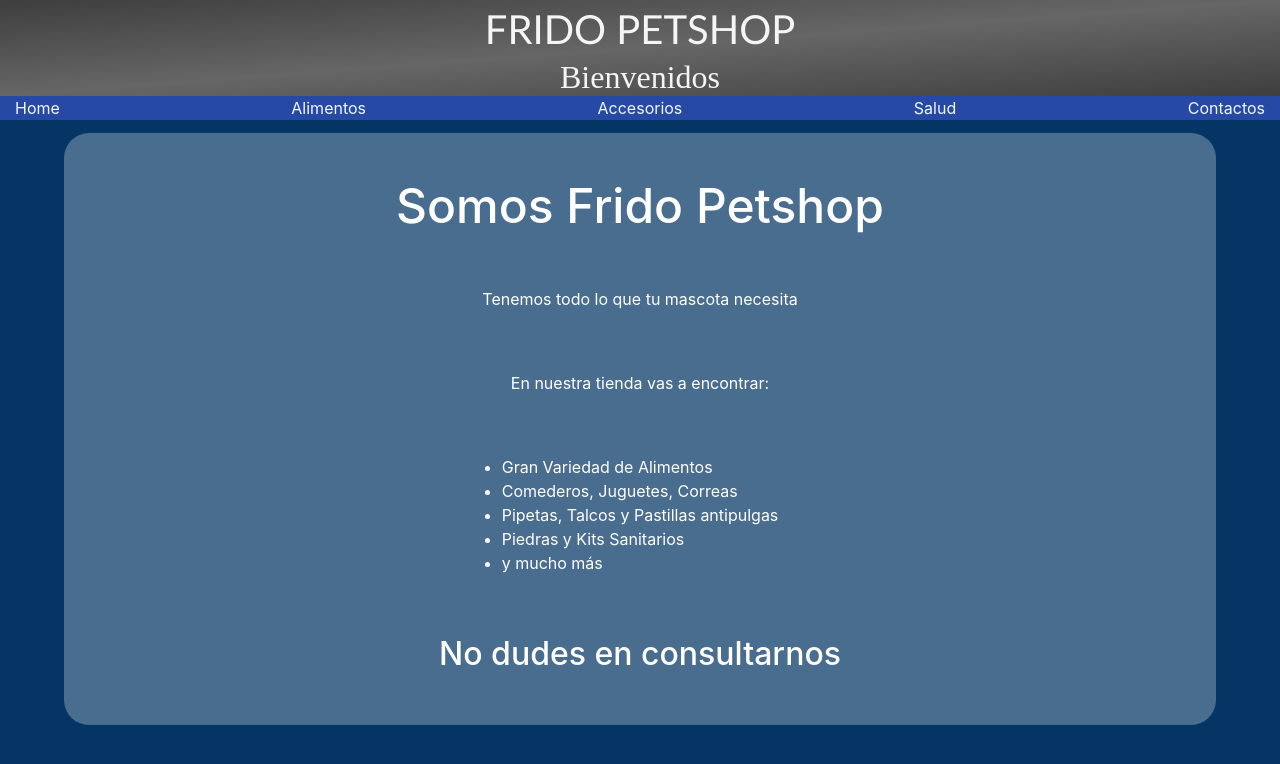
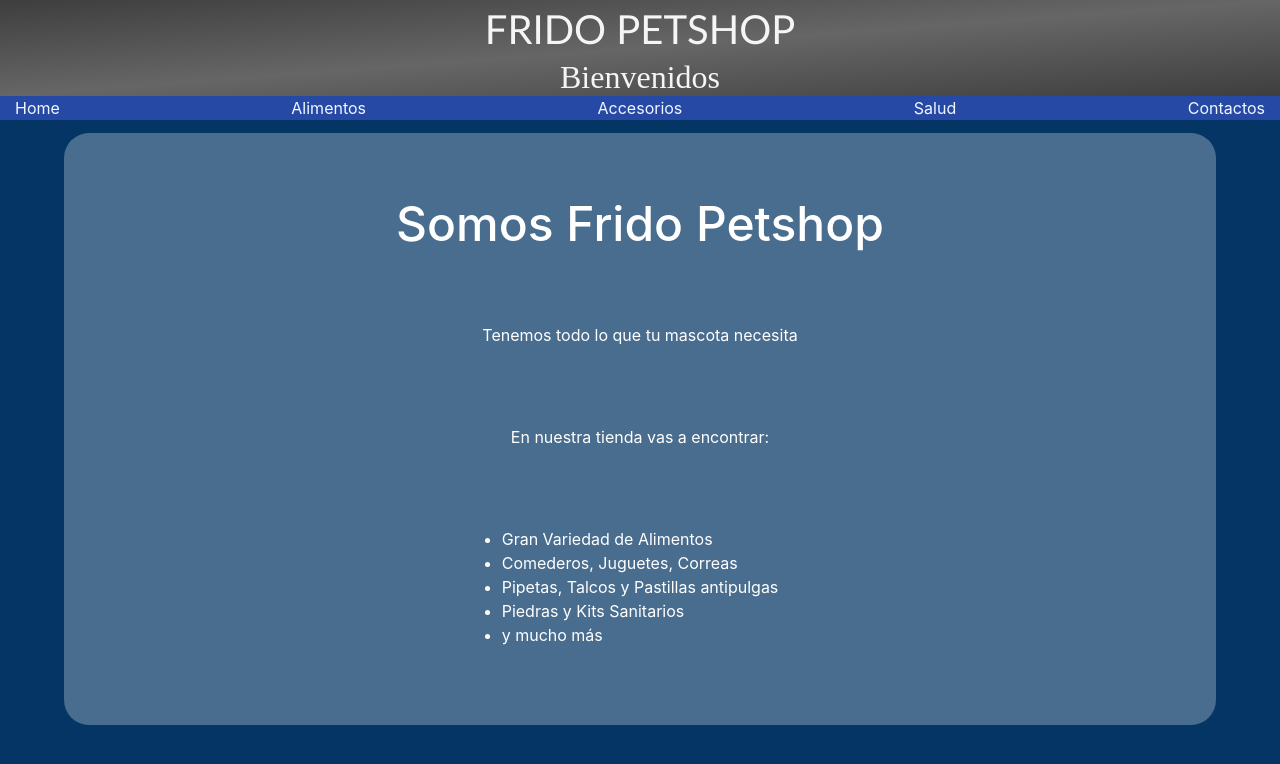
Before and after one commit to EnzoTitaDolce/fridopetshop, an Angular app: page /home in a window 1280 px wide. Shown: the top 764 px of the page. Built offline with nearby package versions, Linux system fonts and the light colour scheme.

Commit message:
contacto funcionando

```diff
--- a/src/app/app.component.css
+++ b/src/app/app.component.css
@@ -20,7 +20,8 @@ body{
 }
 @media screen-only and (max-width:540px) {
   body{
-    width: 100vw;
+    min-width: 100vw;
+    background-color: #043565;
   }
 
 }
--- a/src/app/home/home.component.html
+++ b/src/app/home/home.component.html
@@ -9,5 +9,5 @@
       <li>Piedras y Kits Sanitarios</li>
       <li>y mucho más</li>
   </ul>
-  <h2>No dudes en consultarnos</h2>
+  <!-- <h2>No dudes en consultarnos</h2> -->
 </body>
```
